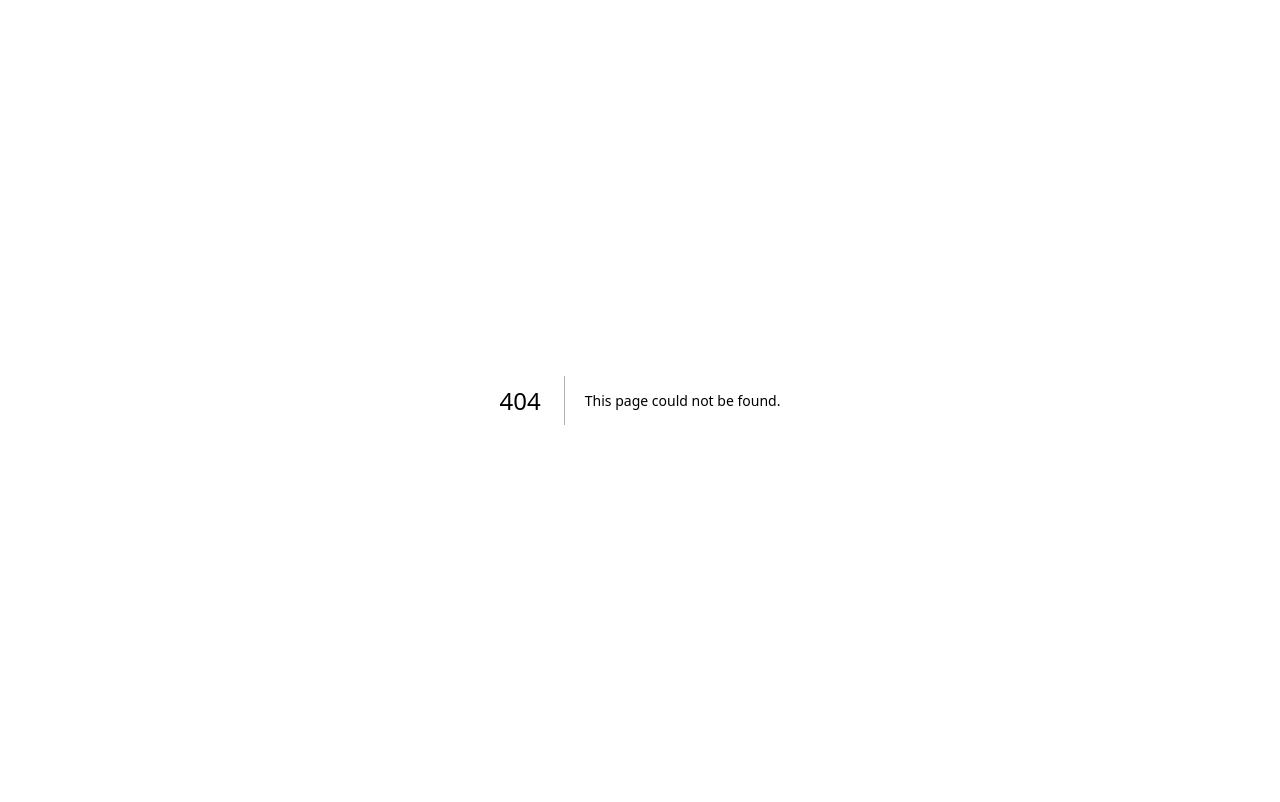
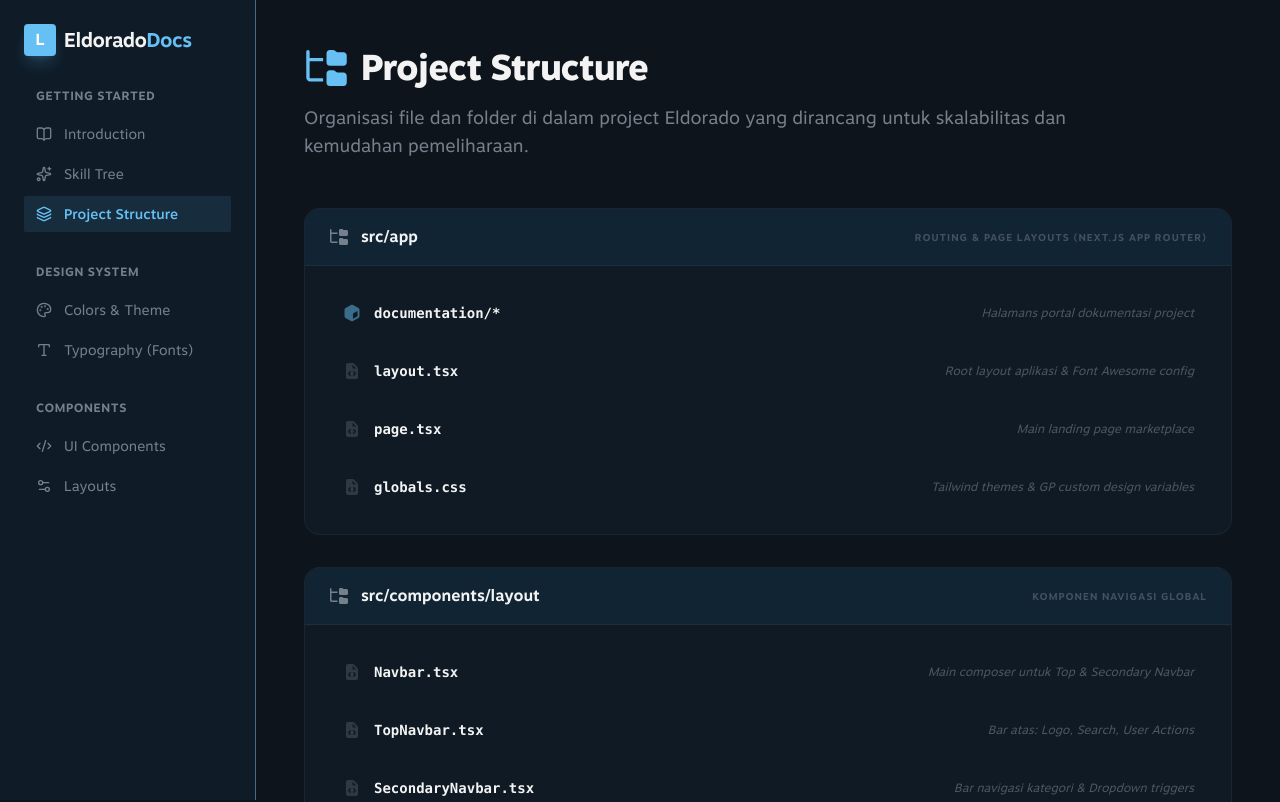
Before and after one commit to sayyidusy15/eldorado, a Next.js app: page /documentation/structure in a window 1280 px wide. Before the commit this address had no page. Shown: the top 802 px of the page. Built offline with nearby package versions, Linux system fonts and the light colour scheme.

Commit message:
update navbar

```diff
--- a/src/app/documentation/components/Sidebar.tsx
+++ b/src/app/documentation/components/Sidebar.tsx
@@ -52,7 +52,7 @@ export function DocSidebar() {
           <div className="w-8 h-8 rounded-lg bg-primary flex items-center justify-center font-bold text-white shadow-lg shadow-primary/20">
             L
           </div>
-          <span className="font-bold text-xl tracking-tight">Lyven<span className="text-primary">Docs</span></span>
+          <span className="font-bold text-xl tracking-tight">Eldorado<span className="text-primary">Docs</span></span>
         </Link>
 
         <nav className="space-y-8">
--- a/src/app/documentation/design-system/page.tsx
+++ b/src/app/documentation/design-system/page.tsx
@@ -45,7 +45,7 @@ export default function DesignSystemPage() {
       <section>
         <h1 className="text-4xl font-extrabold tracking-tight mb-4">Core Design System</h1>
         <p className="text-muted-foreground text-lg max-w-3xl border-l-4 border-primary pl-6 py-2">
-          Sistem warna utama LyvenStore yang diadaptasi dari standar estetika Gaming Platform premium.
+          Sistem warna utama Eldorado yang diadaptasi dari standar estetika Gaming Platform premium.
           Semua elemen UI harus merujuk pada variabel-variabel di bawah ini.
         </p>
       </section>
--- a/src/app/documentation/page.tsx
+++ b/src/app/documentation/page.tsx
@@ -17,7 +17,7 @@ export default function DocumentationPage() {
           Project Documentation
         </h1>
         <p className="text-xl text-muted-foreground max-w-3xl leading-relaxed">
-          Selamat datang di portal dokumentasi LyvenStore. Halaman ini digunakan untuk mencatat
+          Selamat datang di portal dokumentasi Eldorado. Halaman ini digunakan untuk mencatat
           setiap keputusan teknis, panduan desain, dan referensi komponen di dalam project ini.
         </p>
       </section>
--- a/src/app/documentation/skill-tree/page.tsx
+++ b/src/app/documentation/skill-tree/page.tsx
@@ -67,7 +67,7 @@ export default function SkillTreePage() {
         </h1>
         <p className="text-muted-foreground text-lg">
           Representasi visual dari kemampuan teknis dan pengalaman yang di-migrate dan
-          diaplikasikan di dalam project LyvenStore.
+          diaplikasikan di dalam project Eldorado.
         </p>
       </section>
 
@@ -129,7 +129,7 @@ npx skills add artivilla/agents-config@technical-writing-styleguide -y`}
         <FontAwesomeIcon icon={faRocket} className="text-3xl text-primary animate-bounce" />
         <h3 className="font-bold text-lg leading-none">Global Skillset Synced</h3>
         <p className="text-sm text-muted-foreground max-w-sm italic">
-          Skillset dari project referensi (Qwibly) telah berhasil disinkronisasi ke dalam fondasi LyvenStore.
+          Skillset dari project referensi (Qwibly) telah berhasil disinkronisasi ke dalam fondasi Eldorado.
         </p>
       </section>
     </div>
--- /dev/null
+++ b/src/app/documentation/structure/page.tsx
@@ -0,0 +1,104 @@
+import { FontAwesomeIcon } from "@fortawesome/react-fontawesome";
+import { faFolderTree, faFileCode, faCube, faPalette } from "@fortawesome/free-solid-svg-icons";
+
+export default function ProjectStructurePage() {
+  const structure = [
+    {
+      dir: "src/app",
+      desc: "Routing & Page layouts (Next.js App Router)",
+      children: [
+        { name: "documentation/*", desc: "Halamans portal dokumentasi project" },
+        { name: "layout.tsx", desc: "Root layout aplikasi & Font Awesome config" },
+        { name: "page.tsx", desc: "Main landing page marketplace" },
+        { name: "globals.css", desc: "Tailwind themes & GP custom design variables" },
+      ]
+    },
+    {
+      dir: "src/components/layout",
+      desc: "Komponen navigasi global",
+      children: [
+        { name: "Navbar.tsx", desc: "Main composer untuk Top & Secondary Navbar" },
+        { name: "TopNavbar.tsx", desc: "Bar atas: Logo, Search, User Actions" },
+        { name: "SecondaryNavbar.tsx", desc: "Bar navigasi kategori & Dropdown triggers" },
+        { name: "NavbarDropdown.tsx", desc: "Panel dropdown list game premium" },
+        { name: "SearchSuggestions.tsx", desc: "Panel saran pencarian popular categories" },
+      ]
+    },
+    {
+      dir: "src/components/ui",
+      desc: "Atomic UI Components (Reusable library)",
+      children: [
+        { name: "button.tsx", desc: "GP-variants buttons (Primary, Green, Ghost)" },
+        { name: "input.tsx", desc: "Styled inputs untuk search & forms" },
+        { name: "checkbox.tsx", desc: "Custom FA6 checkbox component" },
+        { name: "switch.tsx", desc: "Animated toggle switch" },
+        { name: "progress-review.tsx", desc: "Sentiment bar (Green/Red balance)" },
+      ]
+    },
+    {
+      dir: "public/assets",
+      desc: "Static files & assets",
+      children: [
+        { name: "fonts/*", desc: "Local Motiva Sans font files" },
+        { name: "images/*", desc: "Vector backgrounds & project graphics" },
+      ]
+    }
+  ];
+
+  return (
+    <div className="space-y-12">
+      <section>
+        <h1 className="text-4xl font-extrabold tracking-tight mb-4 flex items-center gap-3">
+          <FontAwesomeIcon icon={faFolderTree} className="text-ui-primary h-8" />
+          Project Structure
+        </h1>
+        <p className="text-muted-foreground text-lg max-w-3xl">
+          Organisasi file dan folder di dalam project Eldorado yang dirancang untuk
+          skalabilitas dan kemudahan pemeliharaan.
+        </p>
+      </section>
+
+      <div className="space-y-8">
+        {structure.map((group, idx) => (
+          <div key={idx} className="bg-ui-bg-secondary/20 rounded-2xl border border-white/5 overflow-hidden">
+            <div className="bg-ui-bg-secondary/40 p-4 px-6 border-b border-white/5 flex items-center justify-between">
+              <h2 className="font-bold flex items-center gap-3">
+                <FontAwesomeIcon icon={faFolderTree} className="text-ui-text-dim h-3.5" />
+                {group.dir}
+              </h2>
+              <span className="text-[10px] uppercase font-bold tracking-widest text-ui-text-dim/50">{group.desc}</span>
+            </div>
+
+            <div className="p-6">
+              <div className="grid gap-3">
+                {group.children.map((child, cIdx) => (
+                  <div key={cIdx} className="flex items-center justify-between p-3 rounded-xl border border-transparent hover:border-white/5 hover:bg-white/5 transition-all group">
+                    <div className="flex items-center gap-3">
+                      <FontAwesomeIcon
+                        icon={child.name.includes("/") ? faCube : faFileCode}
+                        className={cn(
+                          "h-3.5 transition-colors",
+                          child.name.includes("/") ? "text-ui-primary/50" : "text-ui-text-dim/30 group-hover:text-ui-primary"
+                        )}
+                      />
+                      <code className="text-sm font-bold text-ui-text-main group-hover:text-white transition-colors">
+                        {child.name}
+                      </code>
+                    </div>
+                    <span className="text-xs text-ui-text-dim/60 italic group-hover:text-ui-text-dim transition-colors">
+                      {child.desc}
+                    </span>
+                  </div>
+                ))}
+              </div>
+            </div>
+          </div>
+        ))}
+      </div>
+    </div>
+  );
+}
+
+function cn(...classes: any[]) {
+  return classes.filter(Boolean).join(" ");
+}
--- a/src/app/documentation/ui-components/page.tsx
+++ b/src/app/documentation/ui-components/page.tsx
@@ -27,6 +27,38 @@ export default function UIComponentsPage() {
         </p>
       </section>
 
+      {/* Navigation & Layouts */}
+      <section className="space-y-8">
+        <div className="space-y-1">
+          <h2 className="text-2xl font-bold tracking-tight">Navigation System</h2>
+          <p className="text-muted-foreground text-sm">Arsitektur navigasi dua tingkat (Top & Secondary) dengan sistem interaktif.</p>
+        </div>
+
+        <div className="grid gap-6">
+          <div className="p-8 rounded-sm bg-secondary/5 border border-border/50 flex flex-col gap-6">
+             <div className="flex items-center justify-between">
+                <h4 className="text-sm font-bold">Top Navbar</h4>
+                <span className="text-[10px] bg-ui-accent-green/20 text-ui-accent-green px-2 py-0.5 rounded font-bold uppercase tracking-widest">Main Entry</span>
+             </div>
+             <p className="text-xs text-muted-foreground leading-relaxed">
+               Mengelola identitas (Logo), pencarian global, dan autentikasi. Menggunakan <code>bg-ui-bg-main</code>.
+               Fitur utama: **Search Suggestions** (Auto-popup saat fokus pada input pencarian).
+             </p>
+          </div>
+
+          <div className="p-8 rounded-sm bg-secondary/5 border border-border/50 flex flex-col gap-6">
+             <div className="flex items-center justify-between">
+                <h4 className="text-sm font-bold">Secondary Navbar</h4>
+                <span className="text-[10px] bg-ui-primary/20 text-ui-primary px-2 py-0.5 rounded font-bold uppercase tracking-widest">Interactive Nav</span>
+             </div>
+             <p className="text-xs text-muted-foreground leading-relaxed">
+               Mengelola navigasi kategori game. Menggunakan <code>bg-ui-bg-tertiary</code> dengan font putih transparan.
+               Fitur utama: **Navbar Dropdown** (Panel glassmorphism 2 kolom untuk navigasi produk premium).
+             </p>
+          </div>
+        </div>
+      </section>
+
       {/* Buttons Section */}
       <section className="space-y-8">
         <div className="space-y-1">
@@ -38,7 +70,7 @@ export default function UIComponentsPage() {
           {/* Primary & Action Buttons */}
           <div className="space-y-4">
             <h3 className="text-sm font-semibold uppercase tracking-widest text-primary/50">Primary & Action</h3>
-            <div className="flex flex-wrap gap-4 p-8 rounded-2xl bg-secondary/5 border border-border/50">
+            <div className="flex flex-wrap gap-4 p-8 rounded-sm bg-secondary/5 border border-border/50">
               <div className="space-y-3">
                 <span className="text-[10px] uppercase text-muted-foreground block">variant="gp-primary"</span>
                 <Button variant="gp-primary" className="w-48">
@@ -57,7 +89,7 @@ export default function UIComponentsPage() {
           {/* Functional Buttons */}
           <div className="space-y-4">
             <h3 className="text-sm font-semibold uppercase tracking-widest text-primary/50">Functional Actions</h3>
-            <div className="flex flex-wrap gap-4 p-8 rounded-2xl bg-secondary/5 border border-border/50">
+            <div className="flex flex-wrap gap-4 p-8 rounded-sm bg-secondary/5 border border-border/50">
               <div className="space-y-3">
                 <span className="text-[10px] uppercase text-muted-foreground block">variant="gp-purchase"</span>
                 <Button variant="gp-purchase" size="lg" className="px-10">
@@ -85,7 +117,7 @@ export default function UIComponentsPage() {
         <div className="grid gap-12 md:grid-cols-2">
           {/* Toggle & Checkbox */}
           <div className="space-y-6">
-            <div className="p-8 rounded-2xl bg-secondary/5 border border-border/50 space-y-8">
+            <div className="p-8 rounded-sm bg-secondary/5 border border-border/50 space-y-8">
               <div className="flex items-center justify-between gap-8">
                 <div className="space-y-1">
                   <h4 className="text-sm font-bold">Switch / Toggle</h4>
@@ -112,7 +144,7 @@ export default function UIComponentsPage() {
 
           {/* Review Progress */}
           <div className="space-y-6">
-            <div className="p-8 rounded-2xl bg-secondary/5 border border-border/50 space-y-8">
+            <div className="p-8 rounded-sm bg-secondary/5 border border-border/50 space-y-8">
               <div className="space-y-4">
                 <h4 className="text-sm font-bold">Review Sentiment Bar</h4>
                 <div className="space-y-6">
@@ -131,7 +163,7 @@ export default function UIComponentsPage() {
           <p className="text-muted-foreground text-sm">Elemen input untuk pencarian dan pengisian data formulir.</p>
         </div>
 
-        <div className="grid gap-8 p-8 rounded-2xl bg-secondary/5 border border-border/50">
+        <div className="grid gap-8 p-8 rounded-sm bg-secondary/5 border border-border/50">
           <div className="max-w-md space-y-3">
              <span className="text-[10px] uppercase text-muted-foreground block">Default Input</span>
              <Input placeholder="Tuliskan sesuatu..." />
@@ -146,7 +178,7 @@ export default function UIComponentsPage() {
       {/* Code Usage */}
       <section className="space-y-4">
         <h2 className="text-2xl font-bold">Usage (Font Awesome 6)</h2>
-        <div className="p-6 rounded-xl bg-ui-bg-tertiary border border-border/50 font-mono text-sm leading-relaxed">
+        <div className="p-6 rounded-sm bg-ui-bg-tertiary border border-border/50 font-mono text-sm leading-relaxed">
           <pre className="text-blue-300">
 {`import { FontAwesomeIcon } from "@fortawesome/react-fontawesome";
 import { faShoppingCart } from "@fortawesome/free-solid-svg-icons";
--- a/src/app/globals.css
+++ b/src/app/globals.css
@@ -95,7 +95,7 @@
   --muted: var(--uiBg-Highlight);
   --muted-foreground: var(--uiText-Dim);
 
-  --radius: 0.5rem;
+  --radius: 2px;
 }
 
 @theme inline {
--- a/src/app/layout.tsx
+++ b/src/app/layout.tsx
@@ -48,7 +48,7 @@ const motivaSans = localFont({
 });
 
 export const metadata: Metadata = {
-  title: "LyvenStore - Digital Game Marketplace",
+  title: "Eldorado - Digital Game Marketplace",
   description: "Marketplace terpercaya untuk beli dan jual akun game, item, dan top up. Transaksi aman dengan sistem escrow dan garansi.",
 };
 
--- a/src/components/layout/Footer.tsx
+++ b/src/components/layout/Footer.tsx
@@ -8,7 +8,7 @@ export function Footer() {
           {/* Brand Col */}
           <div className="space-y-4">
             <Link href="/" className="inline-block">
-              <span className="text-xl font-bold tracking-tight text-primary">Lyven<span className="text-foreground">Store</span></span>
+              <span className="text-xl font-bold tracking-tight text-primary">Eldorado<span className="text-foreground">Store</span></span>
             </Link>
             <p className="text-sm text-muted-foreground max-w-xs">
               Platform marketplace digital khusus game yang aman, cepat, dan terpercaya.
@@ -52,7 +52,7 @@ export function Footer() {
 
         <div className="mt-12 flex flex-col items-center justify-between border-t border-border pt-8 md:flex-row gap-4">
           <p className="text-sm text-muted-foreground">
-            &copy; {new Date().getFullYear()} LyvenStore. All rights reserved.
+            &copy; {new Date().getFullYear()} Eldorado. All rights reserved.
           </p>
           <div className="flex space-x-4 text-sm text-muted-foreground">
             <span>Secure Checkout with DOKU & PayPal</span>
--- a/src/components/layout/SearchSuggestions.tsx
+++ b/src/components/layout/SearchSuggestions.tsx
@@ -41,25 +41,21 @@ export function SearchSuggestions({ isOpen, onClose }: { isOpen: boolean; onClos
         animate={{ opacity: 1, scale: 1, y: 0 }}
         exit={{ opacity: 0, scale: 0.98, y: -5 }}
         transition={{ duration: 0.15, ease: "easeOut" }}
-        className="absolute top-0 left-0 right-0 h-[500px] bg-[#1E2329] shadow-[0_20px_50px_rgba(0,0,0,0.8)] z-50 rounded-xl border border-white/5 overflow-hidden"
+        className="absolute top-0 left-0 right-0 h-[500px] bg-[#1E2329] shadow-[0_20px_50px_rgba(0,0,0,0.8)] z-50 rounded-sm border border-white/5 overflow-hidden"
       >
         {/* Active Search Header Highlight (Optional based on image) */}
         <div className="h-1 bg-ui-accent-yellow/50" />
 
-        <div className="p-8 space-y-8 h-full overflow-y-auto custom-scrollbar">
-           <h3 className="text-[10px] font-black uppercase tracking-[0.2em] text-ui-text-dim/60">
-             Popular Categories
-           </h3>
-
+        <div className="p-8 space-y-8 h-full overflow-y-auto custom-scrollbar mt-6">
            <div className="grid grid-cols-1 gap-2">
              {popularCategories.map((item, idx) => (
                <Link
                  key={idx}
                  href="#"
-                 className="flex items-center gap-4 p-3 rounded-xl hover:bg-white/5 transition-all group"
+                 className="flex items-center gap-4 p-3 rounded-sm hover:bg-white/5 transition-all group"
                >
                  <div className={cn(
-                   "w-10 h-10 rounded-lg flex items-center justify-center text-[10px] font-black shadow-inner flex-shrink-0",
+                   "w-10 h-10 rounded-sm flex items-center justify-center text-[10px] font-black shadow-inner flex-shrink-0",
                    item.color
                  )}>
                     {item.icon}
--- a/src/components/layout/TopNavbar.tsx
+++ b/src/components/layout/TopNavbar.tsx
@@ -30,7 +30,7 @@ export function TopNavbar() {
         {/* Logo */}
         <Link href="/" className="flex-shrink-0">
            <span className="text-2xl font-black italic tracking-tighter text-ui-text-main">
-            LYVEN<span className="text-ui-primary text-xl not-italic ml-0.5 uppercase">store</span>
+            Eldorado<span className="text-ui-primary text-xl not-italic ml-0.5 uppercase">store</span>
            </span>
         </Link>
 
@@ -47,24 +47,20 @@ export function TopNavbar() {
           </AnimatePresence>
 
           {/* Actual Input Field */}
-          <div className="relative group z-[60]">
-            <FontAwesomeIcon
-              icon={faSearch}
-              className={cn(
-                "absolute left-3 top-1/2 -translate-y-1/2 transition-colors h-3.5 w-3.5 pointer-events-none",
-                isSearchFocused ? "text-ui-accent-yellow" : "text-ui-text-dim/40 group-focus-within:text-ui-primary"
-              )}
-            />
+          <div className="relative flex items-center group z-[60]">
             <Input
               onFocus={() => setIsSearchFocused(true)}
-              placeholder="Search for games, items or gift cards..."
+              placeholder="Search the store"
               className={cn(
-                "pl-10 h-10 border-transparent transition-all placeholder:text-ui-text-dim/30 placeholder:italic",
+                "h-10 border-transparent transition-all placeholder:text-ui-text-dim/50 placeholder:italic rounded-r-none",
                 isSearchFocused
-                  ? "bg-[#1E2329] ring-2 ring-ui-accent-yellow/50 border-ui-accent-yellow shadow-xl"
+                  ? "bg-[#1E2329] border-ui-accent-yellow shadow-xl ring-0"
                   : "bg-ui-bg-tertiary focus:bg-ui-bg-tertiary/80"
               )}
             />
+            <button className="h-10 w-12 bg-[#1ab0ff] hover:bg-[#1ab0ff]/90 text-white flex items-center justify-center rounded-r-sm transition-colors shadow-lg shadow-[#1ab0ff]/20">
+              <FontAwesomeIcon icon={faSearch} className="h-4 w-4" />
+            </button>
           </div>
         </div>
 
```
Also changed, not shown: src/components/layout/NavbarDropdown.tsx (+6 -6 lines).
